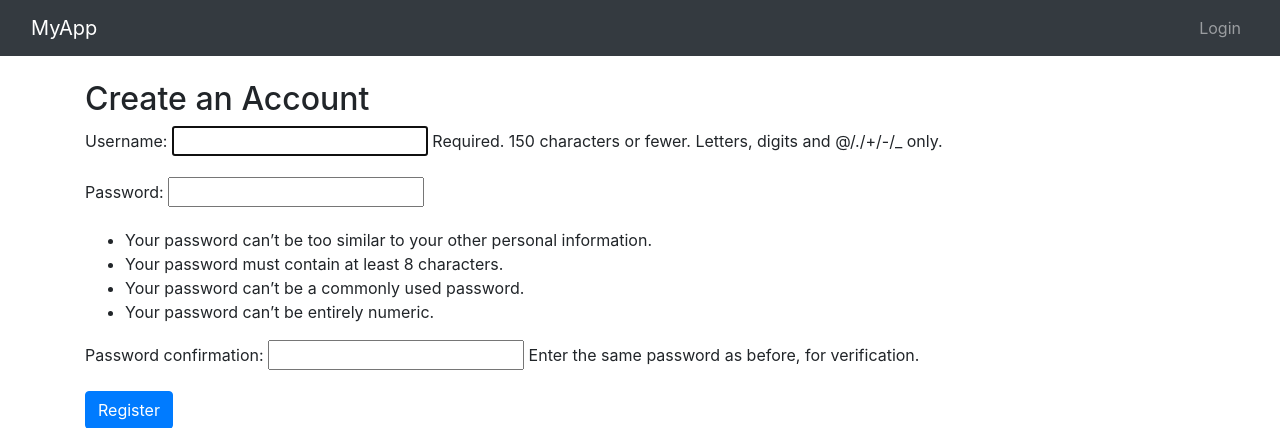
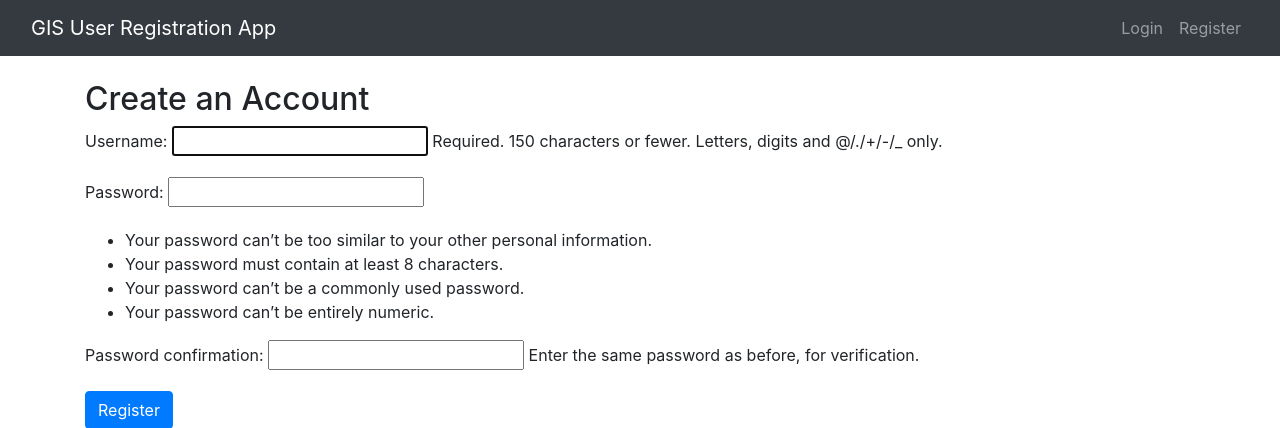
Before and after one commit to iqbal-fadhil/gis_user_registration_app, a Django app: page /register/ in a window 1280 px wide. Shown: the top 428 px of the page. Run offline with Django 5.2, Linux system fonts and the light colour scheme; some libraries are stand-ins or nearby versions.

Commit message:
Added register on navbar for login and register pages only

```diff
--- a/gisproject/templates/base.html
+++ b/gisproject/templates/base.html
@@ -3,7 +3,7 @@
 <html lang="en">
 <head>
     <meta charset="utf-8" />
-    <title>{% block title %}MyApp{% endblock %}</title>
+    <title>{% block title %}GIS User Registration App{% endblock %}</title>
     <!-- Bootstrap CSS -->
     <link href="https://stackpath.bootstrapcdn.com/bootstrap/4.5.2/css/bootstrap.min.css" rel="stylesheet">
     {% block extra_head %}{% endblock %}
@@ -14,7 +14,7 @@
 <!-- Navbar -->
 <nav class="navbar navbar-expand-lg navbar-dark bg-dark mb-4">
   <div class="container-fluid">
-    <a class="navbar-brand" href="/">MyApp</a>
+    <a class="navbar-brand" href="/">GIS User Registration App</a>
     <div class="collapse navbar-collapse justify-content-end">
       <ul class="navbar-nav">
         {% if user.is_authenticated %}
@@ -32,6 +32,9 @@
         {% else %}
         <li class="nav-item">
           <a class="nav-link" href="{% url 'login' %}">Login</a>
+        </li>
+        <li class="nav-item">
+          <a class="nav-link" href="{% url 'register' %}">Register</a>
         </li>
         {% endif %}
       </ul>
--- a/gisproject/templates/edit_profile.html
+++ b/gisproject/templates/edit_profile.html
@@ -2,7 +2,7 @@
 <html lang="en">
 <head>
   <meta charset="UTF-8">
-  <title>Edit Profile</title>
+  <title>Edit Profile | GIS User Registration App</title>
   <link rel="stylesheet" href="https://cdn.jsdelivr.net/npm/bootstrap@5.3.0/dist/css/bootstrap.min.css">
   <link rel="stylesheet" href="https://unpkg.com/leaflet@1.9.3/dist/leaflet.css" />
   <script src="https://unpkg.com/leaflet@1.9.3/dist/leaflet.js"></script>
@@ -19,7 +19,7 @@
 <!-- Navbar -->
 <nav class="navbar navbar-expand-lg navbar-dark bg-dark mb-4">
   <div class="container-fluid">
-    <a class="navbar-brand" href="/">MyApp</a>
+    <a class="navbar-brand" href="/">GIS User Registration App</a>
     <div class="collapse navbar-collapse justify-content-end">
       <ul class="navbar-nav">
         {% if user.is_authenticated %}
--- a/gisproject/templates/login.html
+++ b/gisproject/templates/login.html
@@ -1,6 +1,6 @@
 {% extends 'base.html' %}
 
-{% block title %}Login{% endblock %}
+{% block title %}Login|GIS User Registration App{% endblock %}
 
 {% block content %}
 <h2>Login</h2>
--- a/gisproject/templates/profile.html
+++ b/gisproject/templates/profile.html
@@ -2,7 +2,7 @@
 <html lang="en">
 <head>
   <meta charset="UTF-8">
-  <title>User Profile</title>
+  <title>User Profile|GIS User Registration App</title>
 
   <!-- Bootstrap CSS -->
   <link href="https://cdn.jsdelivr.net/npm/bootstrap@5.3.0/dist/css/bootstrap.min.css" rel="stylesheet">
@@ -22,7 +22,7 @@
 <!-- Navbar -->
 <nav class="navbar navbar-expand-lg navbar-dark bg-dark mb-4">
   <div class="container-fluid">
-    <a class="navbar-brand" href="/">MyApp</a>
+    <a class="navbar-brand" href="/">GIS User Registration App</a>
     <div class="collapse navbar-collapse justify-content-end">
       <ul class="navbar-nav">
         {% if user.is_authenticated %}
--- a/gisproject/templates/register.html
+++ b/gisproject/templates/register.html
@@ -1,7 +1,7 @@
 <!-- templates/register.html -->
 {% extends "base.html" %}
 
-{% block title %}Register{% endblock %}
+{% block title %}GIS User Registration App{% endblock %}
 
 {% block content %}
 <h2>Create an Account</h2>
--- a/gisproject/templates/user_locations_map.html
+++ b/gisproject/templates/user_locations_map.html
@@ -2,7 +2,7 @@
 <html lang="en">
 <head>
     <meta charset="utf-8" />
-    <title>User Locations</title>
+    <title>User Locations|GIS User Registration App</title>
     <!-- Bootstrap CSS -->
     <link href="https://stackpath.bootstrapcdn.com/bootstrap/4.5.2/css/bootstrap.min.css" rel="stylesheet">
     <link rel="stylesheet" href="https://unpkg.com/leaflet@1.9.3/dist/leaflet.css" />
@@ -19,7 +19,7 @@
 <!-- Navbar -->
 <nav class="navbar navbar-expand-lg navbar-dark bg-dark mb-4">
   <div class="container-fluid">
-    <a class="navbar-brand" href="/">MyApp</a>
+    <a class="navbar-brand" href="/">GIS User Registration App</a>
     <div class="collapse navbar-collapse justify-content-end">
       <ul class="navbar-nav">
         {% if user.is_authenticated %}
```
